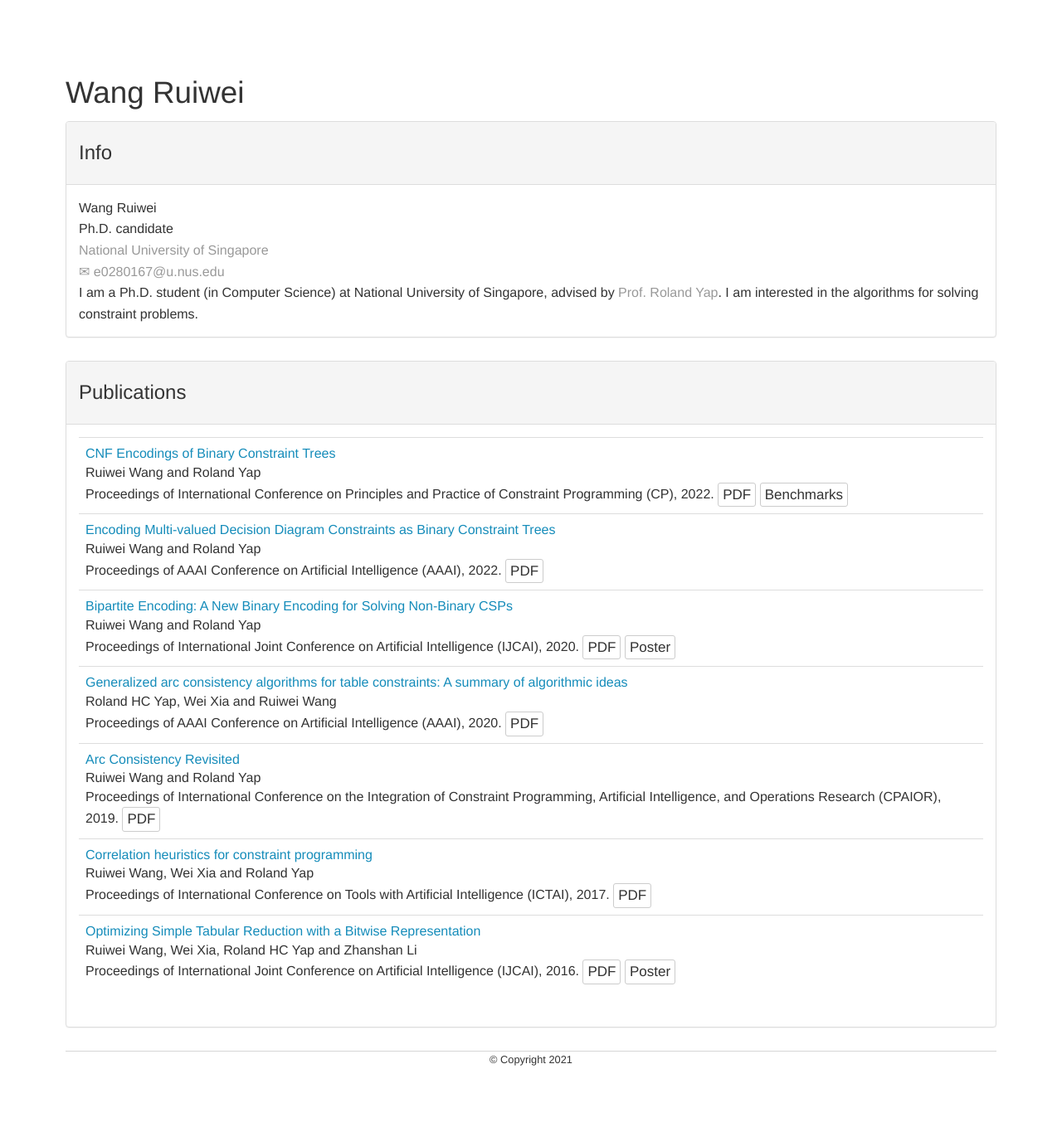
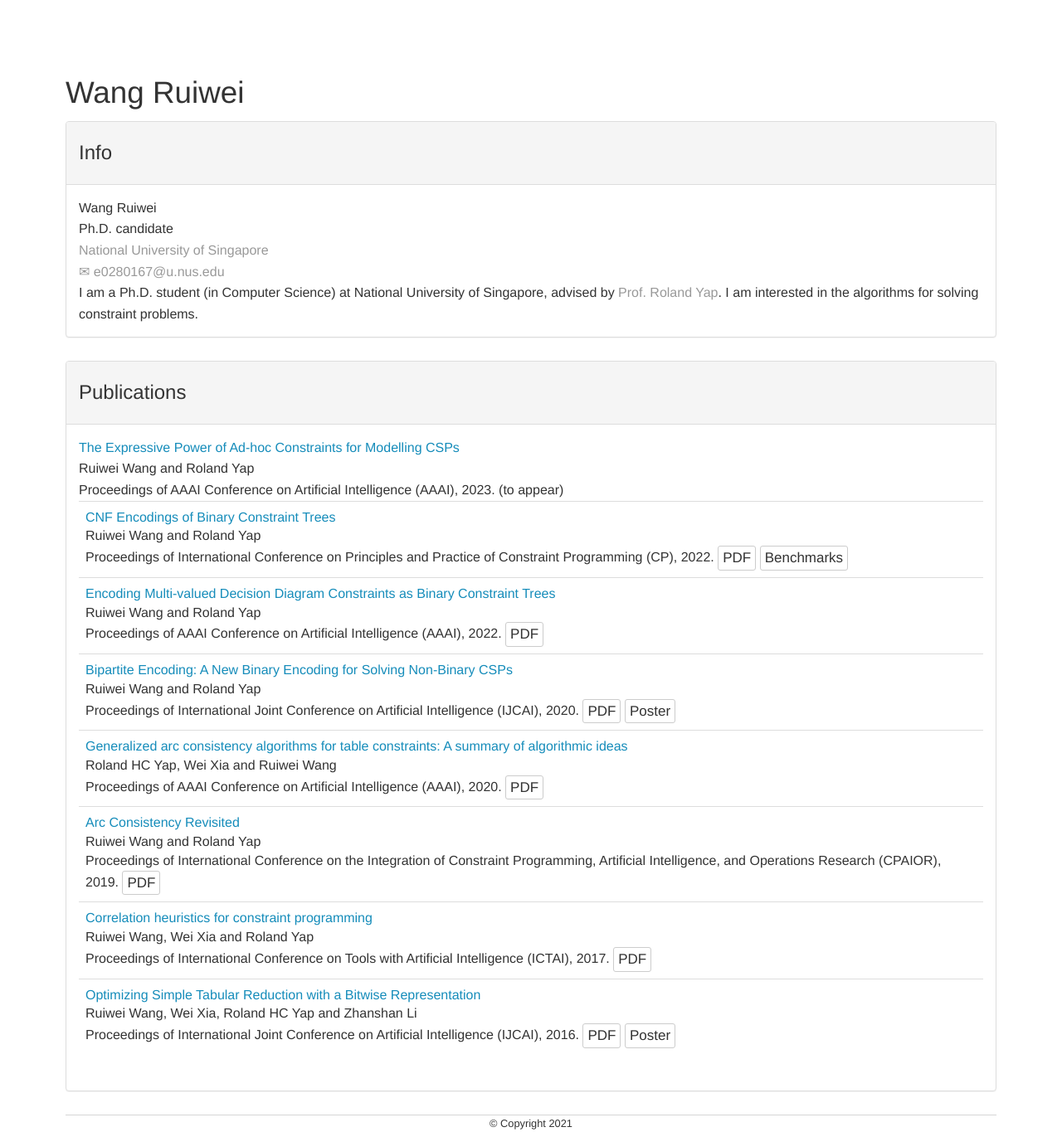
Before and after one commit to WangRuiwei/WangRuiwei.github.io, a Jekyll site: the page built from index.html, in a window 1280 px wide. Shown: the whole page at 83% size. Built offline with Jekyll 4.4.1, drawn with Linux system fonts in a browser that asks for light colours; before the commit the page ends 1288 px from its top, so only the background shows below that.

Commit message:
Update index.html

```diff
--- a/index.html
+++ b/index.html
@@ -27,6 +27,18 @@ I am interested in the algorithms for solving constraint problems.
 <h5>Publications</h5>
 </div>
 <div class="panel-body">
+
+<tr>
+<td class="publication">
+<span class="pubtitle">
+<font color="#158CBA">The Expressive Power of Ad-hoc Constraints for Modelling CSPs</font>
+</span><br />
+<span class="authors">
+Ruiwei Wang and Roland Yap
+</span><br />
+<span class="venuetype"></span><span class="venue">Proceedings of AAAI Conference on Artificial Intelligence (AAAI),</span> <span>2023</span>. (to appear)
+</td>
+</tr>
 
 <table class="table">
 <tbody>
```
